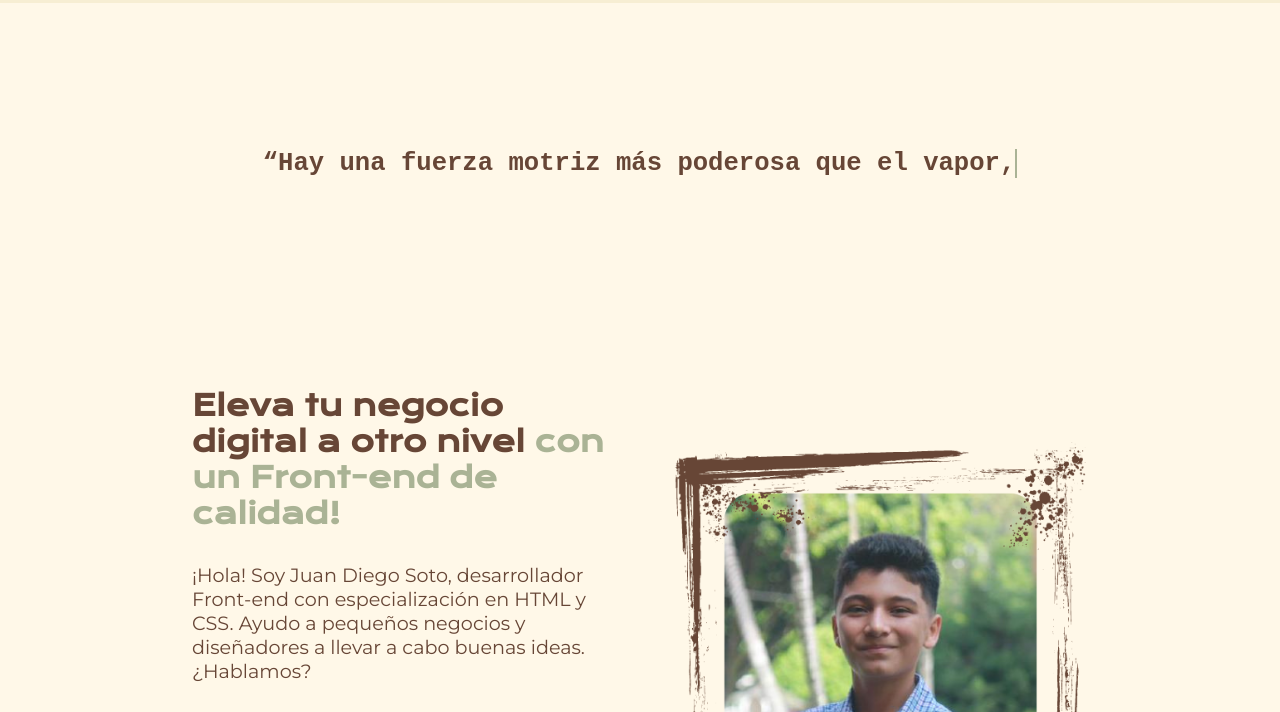
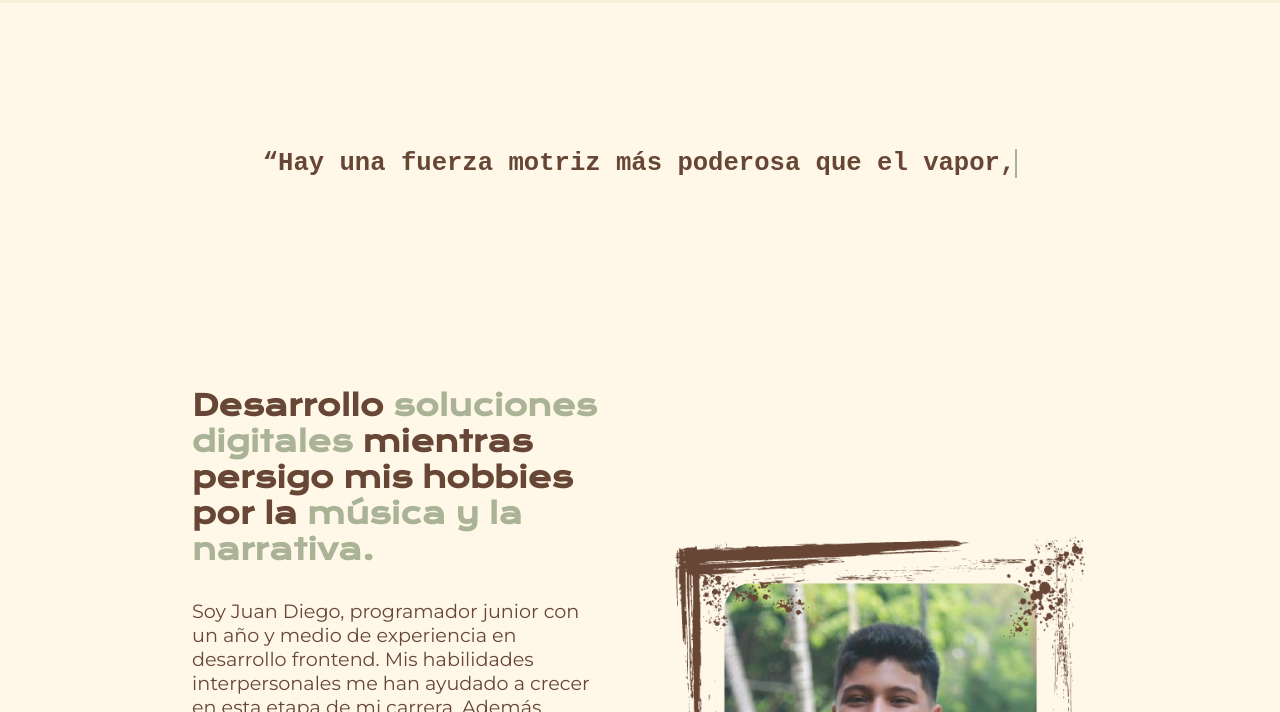
Before and after one commit to sotus10/Portfolio, a plain HTML site: page index.html in a window 1280 px wide. Shown: the part 168-880 px from the top of the page. Drawn offline with nearby package versions, Linux system fonts and the light colour scheme.

Commit message:
cambio de palabras

```diff
--- a/index.html
+++ b/index.html
@@ -28,11 +28,10 @@
 
         <section class="presentacion__contenido">
 
-            <h1 class="presentacion__contenido__titulo">Eleva tu negocio digital a otro nivel <strong class="titulo-destaque">con un Front-end de calidad!</strong></h1>
+            <h1 class="presentacion__contenido__titulo">Desarrollo <strong class="titulo-destaque">soluciones digitales</strong> mientras persigo mis hobbies por la <strong class="titulo-destaque">música y la narrativa.</strong></h1>
 
-                <p class="presentacion__contenido__texto">¡Hola! Soy Juan Diego Soto, desarrollador Front-end con
-                    especialización en HTML y CSS. Ayudo a pequeños negocios y diseñadores a llevar a cabo buenas ideas.¿Hablamos?
-
+                <p class="presentacion__contenido__texto">
+                    Soy Juan Diego, programador junior con un año y medio de experiencia en desarrollo frontend. Mis habilidades interpersonales me han ayudado a crecer en esta etapa de mi carrera. Además, tengo un gran conocimiento de música, que es uno de mis hobbies. Actualmente, estoy escribiendo un libro con unos amigos, y el desarrollo de un videojuego basado en esta historia es una de mis metas a corto plazo.
                 </p>
                 <div class="presentacion__enlaces">
                     <h2 class="presentacion__enlaces__subtitulo">Accede a mis redes</h2>
--- a/styles/style.css
+++ b/styles/style.css
@@ -61,6 +61,7 @@ body{
 }
 
 .typewriter-container {
+
     display: flex;
     justify-content: center;
     align-items: center;
```
